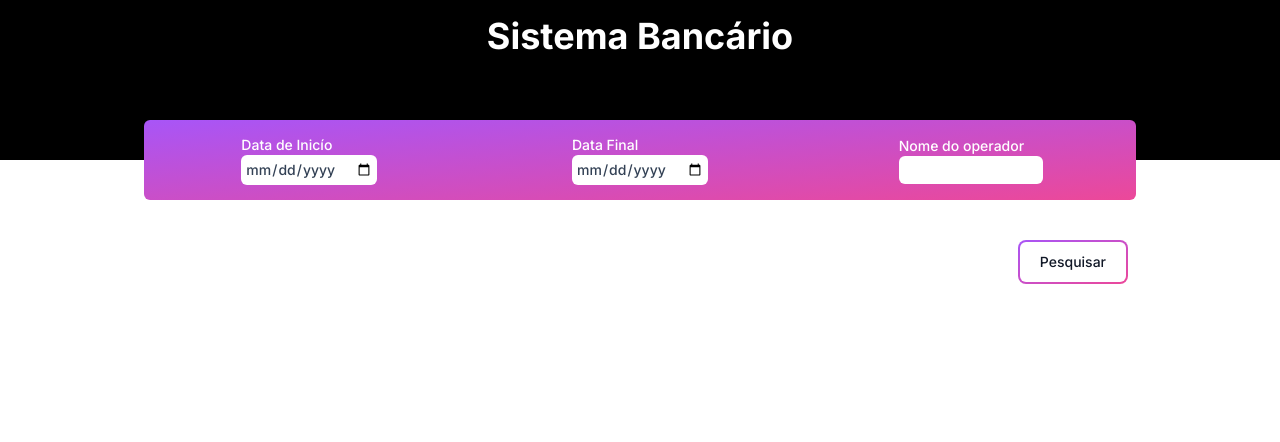
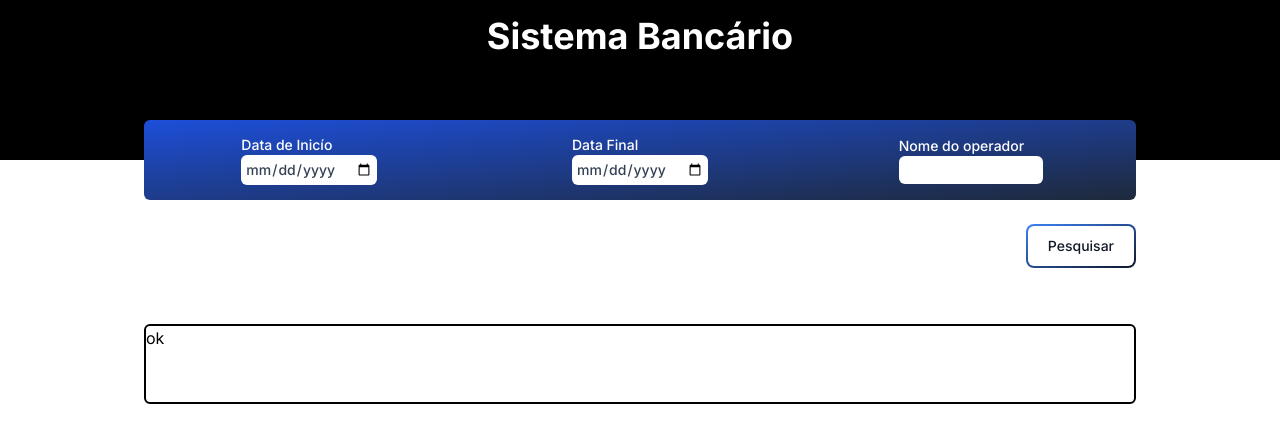
Before and after one commit to tettam/supera-frontend, a Next.js app: page / in a window 1280 px wide. Shown: the top 442 px of the page. Built offline with nearby package versions, Linux system fonts and the light colour scheme.

Commit message:
change header and button colors

```diff
--- a/src/app/components/ButtonSearch.jsx
+++ b/src/app/components/ButtonSearch.jsx
@@ -1,8 +1,8 @@
 export const ButtonSearch = ({ onClick }) => {
   return(
     <div
-      className="mt-10 flex justify-end">
-      <button class="relative inline-flex items-center justify-center p-0.5 mb-2 mr-2 overflow-hidden text-sm font-medium text-gray-900 rounded-lg group bg-gradient-to-br from-purple-500 to-pink-500 group-hover:from-purple-500 group-hover:to-pink-500 hover:text-white dark:text-white focus:ring-4 focus:outline-none focus:ring-purple-200 dark:focus:ring-purple-800"
+      className="mt-6 flex justify-end">
+      <button class="relative inline-flex items-center justify-center p-0.5 overflow-hidden text-sm font-medium text-gray-900 rounded-lg group bg-gradient-to-br from-blue-500 to-slate-900  hover:text-white dark:text-white focus:ring-4 focus:outline-none focus:ring-brue-200"
       onClick={onClick}>
   <span class="relative px-5 py-2.5 transition-all ease-in duration-75 bg-white dark:bg-gray-900 rounded-md group-hover:bg-opacity-0">
       Pesquisar
--- a/src/app/components/FilterArea.jsx
+++ b/src/app/components/FilterArea.jsx
@@ -2,7 +2,7 @@ export const FilterArea = ({filterData , setFilterData}) => {
   const { startDate , endDate, operatorName} = filterData;
 
   return(
-    <div className="flex h-20 w-full -mt-14 rounded-md overflow-hidden text-sm font-medium text-gray-900 group bg-gradient-to-br from-purple-500 to-pink-500 group-hover:from-purple-500 group-hover:to-pink-500 hover:text-white dark:text-white focus:ring-4 focus:outline-none focus:ring-purple-200 dark:focus:ring-purple-800">
+    <div className="flex h-20 w-full -mt-14 rounded-md overflow-hidden text-sm font-medium text-gray-900 group bg-gradient-to-br from-blue-700 to-slate-800 group-hover:from-blue-500 hover:text-white dark:text-white focus:ring-4">
       <div className="flex flex-1 items-center justify-center flex-col">
         <div>
           <h3 className="text-white">Data de Inicío</h3>
--- /dev/null
+++ b/src/app/components/ShowMonetaryValues.jsx
@@ -0,0 +1,7 @@
+export const ShowMonetaryValues = () => {
+  return(
+    <div className="flex h-20 w-full mt-14 rounded-md border-2 border-black">
+      <h1>ok</h1>
+    </div>
+  )
+}
--- a/src/app/page.js
+++ b/src/app/page.js
@@ -3,6 +3,7 @@
 import { useState } from "react";
 import { ButtonSearch } from "./components/ButtonSearch"
 import { FilterArea } from "./components/FilterArea"
+import { ShowMonetaryValues } from "./components/ShowMonetaryValues";
 
 export default function Home() {
   const [filters , setFilters] = useState({
@@ -24,6 +25,8 @@ export default function Home() {
 
         <FilterArea filterData={filters} setFilterData={setFilters}/>
         <ButtonSearch onClick={handleClick} />
+        <ShowMonetaryValues />
+        {/* tabela */}
       </div>
     </div>
   )
```
